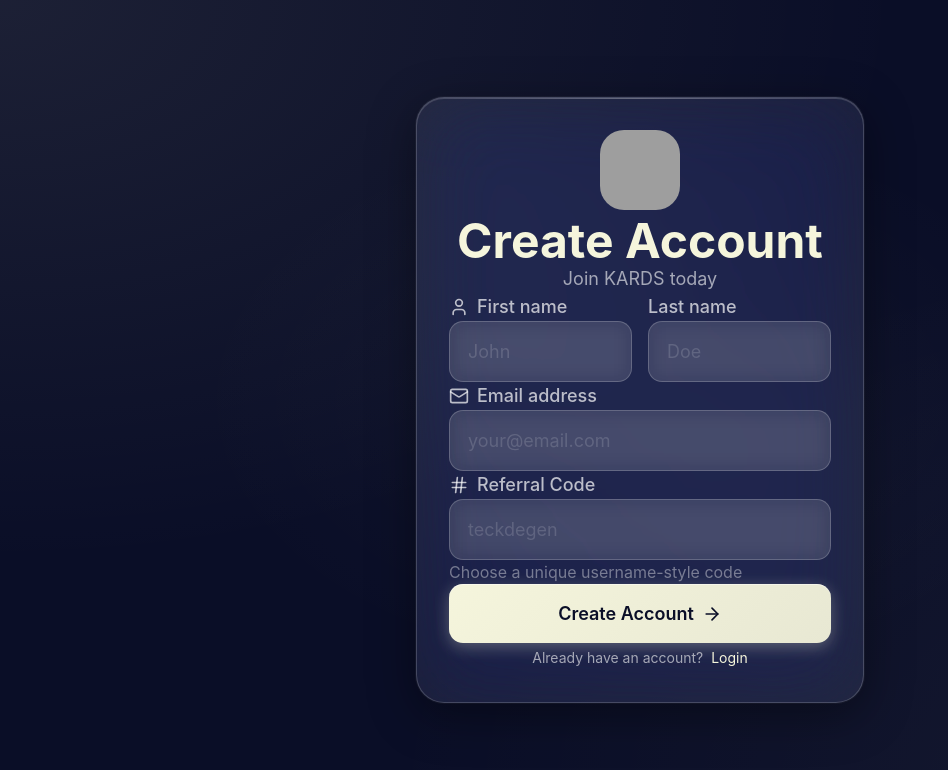
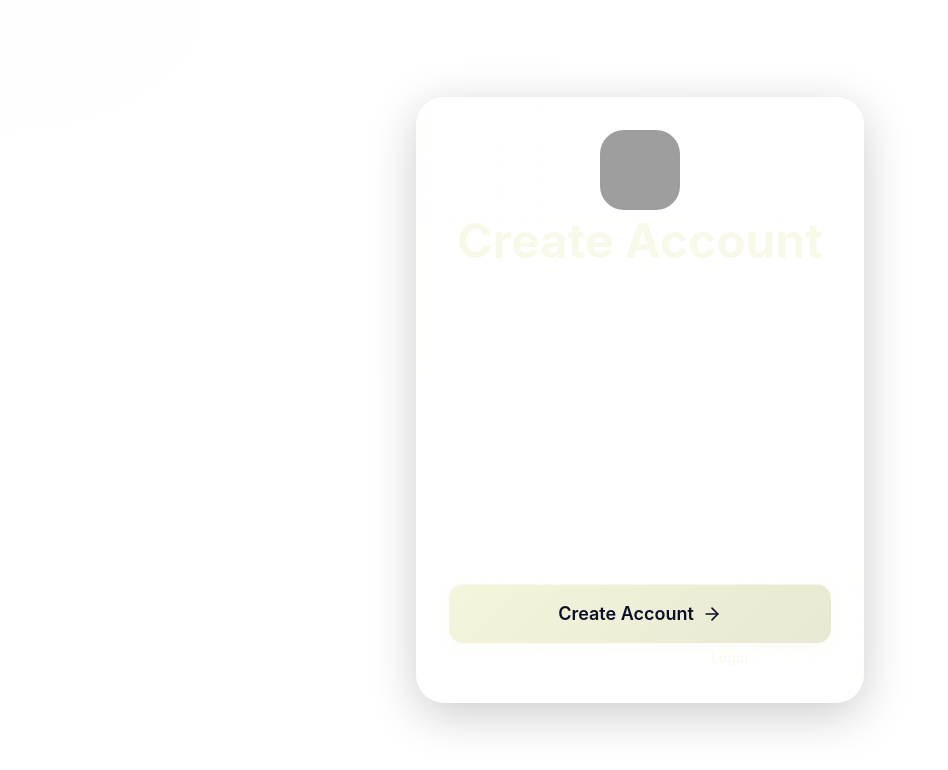
Before and after one commit to Teckdegen/KARDSDOTCARDSONRADIX, a Next.js app: page /register in a window 1280 px wide. Shown: the top 770 px of the page, without its empty margins (0-948 px from the left). Built offline with nearby package versions, Linux system fonts and the light colour scheme; grey boxes are pictures that could not be loaded.

Commit message:
Make all text transparent/reflective, transparent background, full screen login/signup

```diff
--- a/src/app/globals.css
+++ b/src/app/globals.css
@@ -26,14 +26,15 @@
 }
 
 body {
-  background: var(--background);
+  background: transparent;
   background-image:
-    radial-gradient(at 0% 0%, rgba(245, 245, 220, 0.08) 0px, transparent 50%),
-    radial-gradient(at 100% 100%, rgba(245, 245, 220, 0.05) 0px, transparent 50%),
-    radial-gradient(at 50% 50%, rgba(245, 245, 220, 0.03) 0px, transparent 50%);
+    radial-gradient(at 0% 0%, rgba(245, 245, 220, 0.03) 0px, transparent 50%),
+    radial-gradient(at 100% 100%, rgba(245, 245, 220, 0.02) 0px, transparent 50%),
+    radial-gradient(at 50% 50%, rgba(245, 245, 220, 0.01) 0px, transparent 50%);
   color: var(--foreground);
   font-family: -apple-system, BlinkMacSystemFont, 'SF Pro Display', 'SF Pro Text', 'Segoe UI', 'Roboto', sans-serif;
   min-height: 100vh;
+  height: 100vh;
   overflow-x: hidden;
   -webkit-font-smoothing: antialiased;
   -moz-osx-font-smoothing: grayscale;
@@ -60,16 +61,16 @@
 }
 
 .glass-card {
-  background: rgba(255, 255, 255, 0.08);
-  backdrop-filter: blur(40px) saturate(180%);
-  -webkit-backdrop-filter: blur(40px) saturate(180%);
-  border: 1px solid rgba(255, 255, 255, 0.18);
+  background: rgba(255, 255, 255, 0.03);
+  backdrop-filter: blur(50px) saturate(200%);
+  -webkit-backdrop-filter: blur(50px) saturate(200%);
+  border: 1px solid rgba(255, 255, 255, 0.1);
   border-radius: 28px;
   padding: 32px;
   box-shadow:
-    0 12px 48px 0 rgba(0, 0, 0, 0.4),
-    inset 0 1px 0 0 rgba(255, 255, 255, 0.15),
-    0 0 0 1px rgba(255, 255, 255, 0.05);
+    0 12px 48px 0 rgba(0, 0, 0, 0.2),
+    inset 0 1px 0 0 rgba(255, 255, 255, 0.08),
+    0 0 0 1px rgba(255, 255, 255, 0.03);
   transition: all 0.25s cubic-bezier(0.4, 0, 0.2, 1);
   position: relative;
   overflow: hidden;
@@ -98,18 +99,22 @@
 }
 
 .glass-input {
-  background: rgba(255, 255, 255, 0.1);
-  backdrop-filter: blur(10px);
-  -webkit-backdrop-filter: blur(10px);
-  border: 0.5px solid rgba(255, 255, 255, 0.2);
+  background: rgba(255, 255, 255, 0.05);
+  backdrop-filter: blur(20px);
+  -webkit-backdrop-filter: blur(20px);
+  border: 0.5px solid rgba(255, 255, 255, 0.15);
   border-radius: 14px;
   padding: 16px 18px;
-  color: var(--foreground);
+  color: rgba(255, 255, 255, 0.7);
   font-size: 18px;
   transition: all 0.2s cubic-bezier(0.4, 0, 0.2, 1);
   width: 100%;
   -webkit-appearance: none;
   appearance: none;
+}
+
+.glass-input:focus {
+  color: rgba(255, 255, 255, 0.85);
 }
 
 @media (max-width: 768px) {
@@ -120,8 +125,8 @@
 }
 
 .glass-input::placeholder {
-  color: rgba(255, 255, 255, 0.25);
-  opacity: 0.6;
+  color: rgba(255, 255, 255, 0.15);
+  opacity: 0.4;
 }
 
 .glass-input:focus {
@@ -212,19 +217,23 @@
 .code-input-box {
   width: 56px;
   height: 56px;
-  background: rgba(255, 255, 255, 0.1);
-  backdrop-filter: blur(10px);
-  -webkit-backdrop-filter: blur(10px);
-  border: 1px solid rgba(255, 255, 255, 0.2);
+  background: rgba(255, 255, 255, 0.05);
+  backdrop-filter: blur(20px);
+  -webkit-backdrop-filter: blur(20px);
+  border: 1px solid rgba(255, 255, 255, 0.15);
   border-radius: 16px;
   text-align: center;
   font-size: 28px;
   font-weight: 600;
-  color: var(--foreground);
+  color: rgba(255, 255, 255, 0.7);
   transition: all 0.2s cubic-bezier(0.4, 0, 0.2, 1);
   caret-color: var(--accent);
   -webkit-appearance: none;
   appearance: none;
+}
+
+.code-input-box:focus {
+  color: rgba(255, 255, 255, 0.85);
 }
 
 @media (max-width: 768px) {
--- a/src/app/login/page.tsx
+++ b/src/app/login/page.tsx
@@ -75,22 +75,22 @@
   };
 
   return (
-    <div className="min-h-screen flex items-center justify-center p-4 fade-in">
+    <div className="h-screen w-screen flex items-center justify-center p-4 fade-in fixed inset-0">
       <div className="w-full max-w-md">
         <GlassCard className="fade-in">
           <div className="text-center mb-10">
             <div className="inline-flex items-center justify-center mb-6">
               <Logo size={80} className="rounded-3xl" />
             </div>
-            <h1 className="text-4xl md:text-5xl font-bold mb-3" style={{ color: '#F5F5DC' }}>Welcome back</h1>
-            <p className="text-white/60 text-base md:text-lg">Sign in to continue</p>
+            <h1 className="text-4xl md:text-5xl font-bold mb-3" style={{ color: 'rgba(245, 245, 220, 0.6)' }}>Welcome back</h1>
+            <p className="text-white/40 text-base md:text-lg">Sign in to continue</p>
           </div>
 
           {step === 'email' ? (
             <div className="space-y-6">
               <div>
-                <label className="text-white/70 text-base md:text-lg mb-3 block font-medium flex items-center gap-2">
-                  <Mail size={18} className="md:w-5 md:h-5" />
+                <label className="text-white/50 text-base md:text-lg mb-3 block font-medium flex items-center gap-2">
+                  <Mail size={18} className="md:w-5 md:h-5 opacity-60" />
                   Email address
                 </label>
                 <GlassInput
@@ -118,8 +118,8 @@
           ) : (
             <div className="space-y-6">
               <div>
-                <label className="text-white/70 text-base md:text-lg mb-4 block font-medium flex items-center gap-2 justify-center">
-                  <Lock size={18} className="md:w-5 md:h-5" />
+                <label className="text-white/50 text-base md:text-lg mb-4 block font-medium flex items-center gap-2 justify-center">
+                  <Lock size={18} className="md:w-5 md:h-5 opacity-60" />
                   Verification Code
                 </label>
                 <CodeInput
@@ -131,7 +131,7 @@
                     handleVerifyCode();
                   }}
                 />
-                <p className="text-white/40 text-sm md:text-base text-center mt-4">Enter the 6-digit code sent to your email</p>
+                <p className="text-white/30 text-sm md:text-base text-center mt-4">Enter the 6-digit code sent to your email</p>
               </div>
               <div className="pt-2">
                 <GlassButton
@@ -176,8 +176,8 @@
           )}
 
           <div className="mt-8 text-center">
-            <Link href="/register" className="text-white/60 text-sm hover:text-white/80 transition-all duration-300 inline-flex items-center gap-2 group">
-              Don't have an account? <span className="text-[#F5F5DC] group-hover:underline">Sign up</span>
+            <Link href="/register" className="text-white/40 text-sm hover:text-white/60 transition-all duration-300 inline-flex items-center gap-2 group">
+              Don't have an account? <span className="text-[rgba(245,245,220,0.5)] group-hover:text-[rgba(245,245,220,0.7)] group-hover:underline">Sign up</span>
             </Link>
           </div>
         </GlassCard>
--- a/src/app/register/page.tsx
+++ b/src/app/register/page.tsx
@@ -80,23 +80,23 @@
   };
 
   return (
-    <div className="min-h-screen flex items-center justify-center p-4 fade-in">
+    <div className="h-screen w-screen flex items-center justify-center p-4 fade-in fixed inset-0">
       <div className="w-full max-w-md">
         <GlassCard className="fade-in">
           <div className="text-center mb-10">
             <div className="inline-flex items-center justify-center mb-6">
               <Logo size={80} className="rounded-3xl" />
             </div>
-            <h1 className="text-4xl md:text-5xl font-bold mb-3" style={{ color: '#F5F5DC' }}>Create Account</h1>
-            <p className="text-white/60 text-base md:text-lg">Join KARDS today</p>
+            <h1 className="text-4xl md:text-5xl font-bold mb-3" style={{ color: 'rgba(245, 245, 220, 0.6)' }}>Create Account</h1>
+            <p className="text-white/40 text-base md:text-lg">Join KARDS today</p>
           </div>
 
           {step === 'form' ? (
             <div className="space-y-6">
               <div className="grid grid-cols-2 gap-4">
                 <div>
-                  <label className="text-white/70 text-base md:text-lg mb-3 block font-medium flex items-center gap-2">
-                    <User size={18} className="md:w-5 md:h-5" />
+                  <label className="text-white/50 text-base md:text-lg mb-3 block font-medium flex items-center gap-2">
+                    <User size={18} className="md:w-5 md:h-5 opacity-60" />
                     First name
                   </label>
                   <GlassInput
@@ -106,7 +106,7 @@
                   />
                 </div>
                 <div>
-                  <label className="text-white/70 text-base md:text-lg mb-3 block font-medium">Last name</label>
+                  <label className="text-white/50 text-base md:text-lg mb-3 block font-medium">Last name</label>
                   <GlassInput
                     placeholder="Doe"
                     value={formData.lastName}
@@ -115,8 +115,8 @@
                 </div>
               </div>
               <div>
-                <label className="text-white/70 text-base md:text-lg mb-3 block font-medium flex items-center gap-2">
-                  <Mail size={18} className="md:w-5 md:h-5" />
+                <label className="text-white/50 text-base md:text-lg mb-3 block font-medium flex items-center gap-2">
+                  <Mail size={18} className="md:w-5 md:h-5 opacity-60" />
                   Email address
                 </label>
                 <GlassInput
@@ -127,8 +127,8 @@
                 />
               </div>
               <div>
-                <label className="text-white/70 text-base md:text-lg mb-3 block font-medium flex items-center gap-2">
-                  <Hash size={18} className="md:w-5 md:h-5" />
+                <label className="text-white/50 text-base md:text-lg mb-3 block font-medium flex items-center gap-2">
+                  <Hash size={18} className="md:w-5 md:h-5 opacity-60" />
                   Referral Code
                 </label>
                 <GlassInput
@@ -136,7 +136,7 @@
                   value={formData.referralCode}
                   onChange={(e) => setFormData({ ...formData, referralCode: e.target.value.toLowerCase() })}
                 />
-                <p className="text-white/40 text-sm md:text-base mt-2">Choose a unique username-style code</p>
+                <p className="text-white/30 text-sm md:text-base mt-2">Choose a unique username-style code</p>
               </div>
               <div className="pt-2">
                 <GlassButton
@@ -156,8 +156,8 @@
           ) : (
             <div className="space-y-6">
               <div>
-                <label className="text-white/70 text-base md:text-lg mb-4 block font-medium flex items-center gap-2 justify-center">
-                  <Lock size={18} className="md:w-5 md:h-5" />
+                <label className="text-white/50 text-base md:text-lg mb-4 block font-medium flex items-center gap-2 justify-center">
+                  <Lock size={18} className="md:w-5 md:h-5 opacity-60" />
                   Verification Code
                 </label>
                 <CodeInput
@@ -169,7 +169,7 @@
                     handleVerifyCode();
                   }}
                 />
-                <p className="text-white/40 text-sm md:text-base text-center mt-4">Enter the 6-digit code sent to your email</p>
+                <p className="text-white/30 text-sm md:text-base text-center mt-4">Enter the 6-digit code sent to your email</p>
               </div>
               <div className="pt-2">
                 <GlassButton
@@ -205,8 +205,8 @@
           )}
 
           <div className="mt-8 text-center">
-            <Link href="/login" className="text-white/60 text-sm hover:text-white/80 transition-all duration-300 inline-flex items-center gap-2 group">
-              Already have an account? <span className="text-[#F5F5DC] group-hover:underline">Login</span>
+            <Link href="/login" className="text-white/40 text-sm hover:text-white/60 transition-all duration-300 inline-flex items-center gap-2 group">
+              Already have an account? <span className="text-[rgba(245,245,220,0.5)] group-hover:text-[rgba(245,245,220,0.7)] group-hover:underline">Login</span>
             </Link>
           </div>
         </GlassCard>
```
